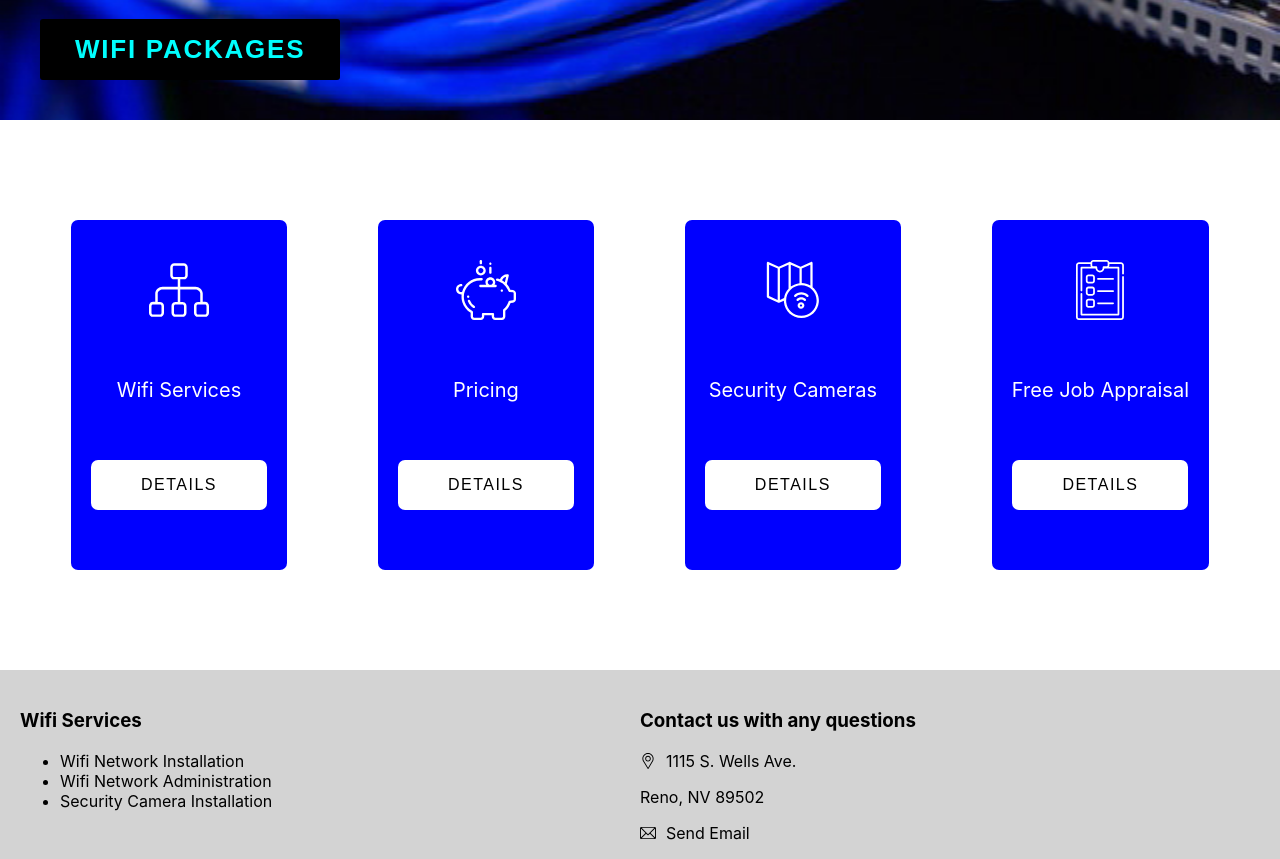
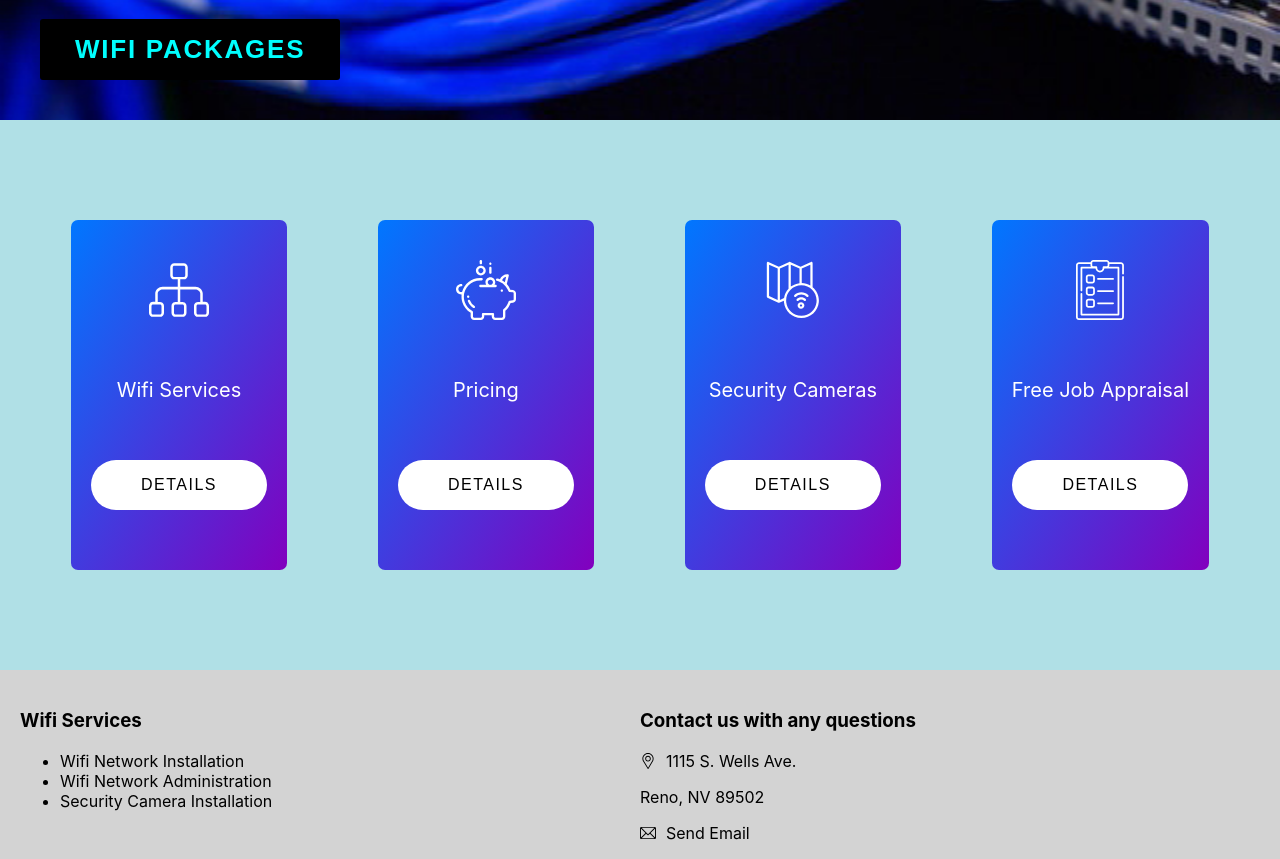
Before and after one commit to wcolts2000/nnns, a React (Create React App) app: page / in a window 1280 px wide. Shown: the part 460-1319 px from the top of the page. Built offline with nearby package versions, Linux system fonts and the light colour scheme.

Commit message:
modified colors a bit and rounded card cta buttons

```diff
--- a/src/App.scss
+++ b/src/App.scss
@@ -175,6 +175,7 @@ main {
   justify-content: space-evenly;
   padding: 8rem 2rem;
   font-size: 2rem;
+  background: powderblue;
 }
 
 .modal {
@@ -231,7 +232,7 @@ main {
   flex-direction: column;
   align-items: center;
   padding: 4rem 2rem;
-  background: blue;
+  background-image:linear-gradient(to bottom right,  rgb(0, 119, 255),  rgb(130, 0, 190));
   color: white;
   border-radius: 7px;
   min-width: 15%;
@@ -247,7 +248,7 @@ main {
 
   button {
     padding: 1.6rem 5rem;
-    border-radius: 7px;
+    border-radius: 70px;
     margin-bottom: 2rem;
     font-size: 1.6rem;
     letter-spacing: 1.5px;
```
